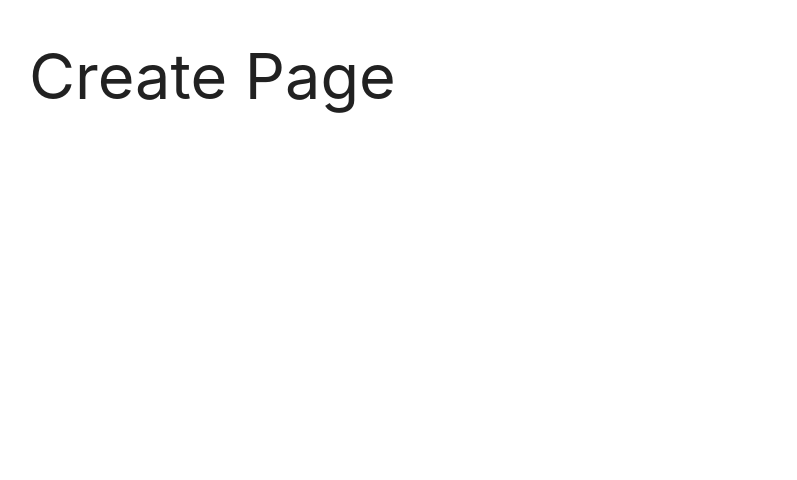
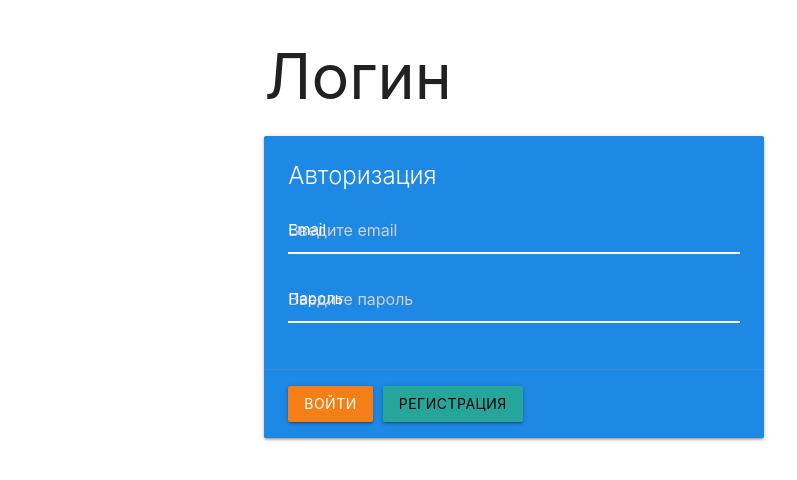
Before and after one commit to vadimnevinskiy/mern, a React (Create React App) app in the folder client/: page / in a window 1280 px wide. Before the commit this address led to /create. Shown: the top 480 px of the page, without its empty margins (163-960 px from the left). Built offline with nearby package versions, Linux system fonts and the light colour scheme.

Commit message:
Registration Users

```diff
--- a/client/package.json
+++ b/client/package.json
@@ -25,6 +25,7 @@
       "react-app/jest"
     ]
   },
+  "proxy": "http://localhost:5000",
   "browserslist": {
     "production": [
       ">0.2%",
--- a/client/src/App.js
+++ b/client/src/App.js
@@ -4,7 +4,7 @@ import {BrowserRouter as Router} from 'react-router-dom'
 import {useRoutes} from "./routes";
 
 function App() {
-    const routes = useRoutes(true)
+    const routes = useRoutes(false)
 
     return (
         <Router>
--- /dev/null
+++ b/client/src/hooks/http.hook.js
@@ -0,0 +1,34 @@
+import {useState, useCallback} from "react";
+
+
+export const useHttp = () => {
+    const [loading, setLoading] = useState(false)
+    const [error, setError] = useState(null)
+
+    const request = useCallback(async (url, method = 'GET', body = null, headers = {}) => {
+        setLoading(true)
+        try {
+            if(body) {
+                body = JSON.stringify(body)
+                headers['Content-Type'] = 'application/json'
+            }
+            const response = await fetch(url, {method, body, headers})
+            const data = await response.json()
+
+            if(!response.ok) {
+                throw new Error(data.message || 'Что-то пошло не так')
+            }
+            setLoading(false)
+            return data
+
+        } catch (e) {
+            console.log("CATCH: ", e.message)
+            setLoading(false)
+            setError(e.message)
+            throw e
+        }
+    }, [])
+
+    const clearError = useCallback(() => {setError(null)}, [])
+    return { loading, error, request, clearError }
+}
--- /dev/null
+++ b/client/src/hooks/message.hook.js
@@ -0,0 +1,10 @@
+import {useCallback} from "react";
+
+
+export const useMessage = (text) => {
+    return useCallback((text) => {
+        if(window.M && text) {
+            window.M.toast({html: text})
+        }
+    }, [])
+}
--- a/client/src/index.css
+++ b/client/src/index.css
@@ -1 +1,15 @@
 @import "~materialize-css/dist/css/materialize.min.css";
+
+input.yellow-input{
+    border-bottom: 1px solid #ffffff!important;
+    box-shadow: 0 1px 0 0 #ffffff!important;
+}
+
+input.yellow-input + label{
+    color: #ffffff!important;
+}
+
+input.yellow-input:focus{
+    border-bottom: 1px solid #ffeb3b!important;
+    box-shadow: 0 1px 0 0 #ffeb3b!important;
+}
--- a/client/src/pages/AuthPage.jsx
+++ b/client/src/pages/AuthPage.jsx
@@ -1,9 +1,85 @@
-import React from 'react';
+import React, {useEffect, useState} from 'react';
+import {useHttp} from "../hooks/http.hook";
+import {useMessage} from "../hooks/message.hook";
 
 export const AuthPage = () => {
+    const {loading, request, error, clearError} = useHttp()
+    const [form, setForm] = useState({
+        email: '', password: ''
+    })
+
+    let message = useMessage()
+    useEffect(() => {
+        message(error)
+        clearError()
+    }, [error, message, clearError])
+
+    const changeHandler = (event) => {
+        setForm({ ...form, [event.target.name]: event.target.value })
+    }
+
+    const registerHandler = async () => {
+        try {
+            const data = await request('/api/auth/register', 'POST', {...form})
+            console.log('Data: ', data)
+            message(data.message)
+        } catch (e) {
+
+        }
+    }
+
+
     return (
-        <div>
-            <h1>Auth Page</h1>
+        <div className="row">
+            <div className="col s7 offset-s3">
+                <h1>Логин</h1>
+                <div className="card blue darken-1">
+                    <div className="card-content white-text">
+                        <span className="card-title">Авторизация</span>
+                        <div>
+
+                            <div className="input-field">
+                                <input
+                                    placeholder="Введите email"
+                                    id="email"
+                                    type="text"
+                                    name="email"
+                                    className="yellow-input"
+                                    onChange={changeHandler}
+                                />
+                                <label htmlFor="email">Email</label>
+                            </div>
+
+                            <div className="input-field">
+                                <input
+                                    placeholder="Введите пароль"
+                                    id="password"
+                                    type="password"
+                                    name="password"
+                                    className="yellow-input"
+                                    onChange={changeHandler}
+                                />
+                                <label htmlFor="password">Пароль</label>
+                            </div>
+
+                        </div>
+                    </div>
+                    <div className="card-action">
+                        <button
+                            className="btn yellow darken-4"
+                            style={{marginRight: 10}}
+                            disabled={loading}
+                        >Войти</button>
+                        <button
+                            className="btn пкун lighten-1 black-text"
+                            onClick={registerHandler}
+                            disabled={loading}
+                        >Регистрация</button>
+                    </div>
+                </div>
+
+
+            </div>
         </div>
-    )
+)
 }
```
Also changed, not shown: 2 other files (tests, documents, lock files or other folders).
